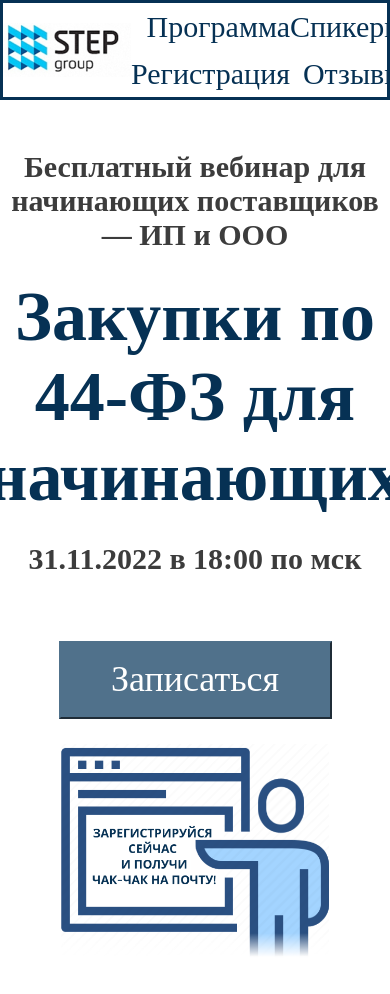
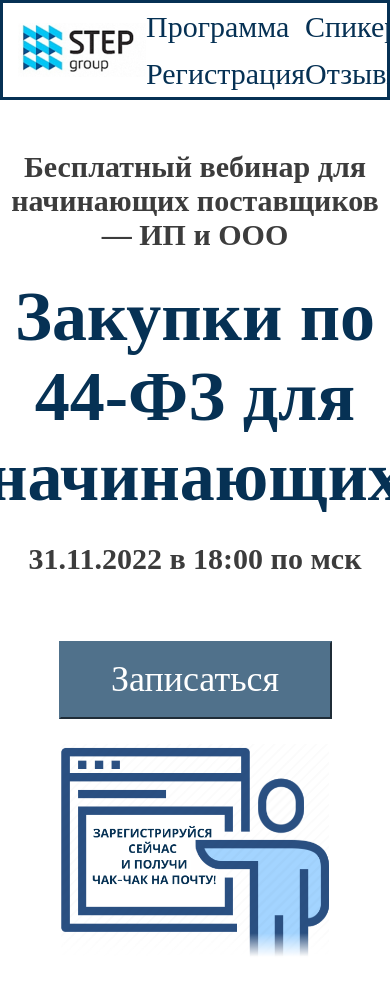
Before and after one commit to biakaalisa/LandingFZ-44, a website: page src/index.html in a window 390 px wide. Shown: the top 994 px of the page. Drawn offline with Linux system fonts and the light colour scheme.

Commit message:
Update styleTEL.css

```diff
--- a/src/css/styleTEL.css
+++ b/src/css/styleTEL.css
@@ -2,9 +2,9 @@
 @media (max-width: 1140px) {
   .STEPgroup {
     grid-template-areas: "Logo HeaderProgramm HeaderSpikers" "Logo HeaderReg HeaderFeedback";
-    justify-items: end;
+    justify-items: start;
     grid-template-columns: repeat(3, 1fr);
-    padding-right: 10px;
+    padding-left: 15px;
   }
   .section1 {
     display: block;
```
